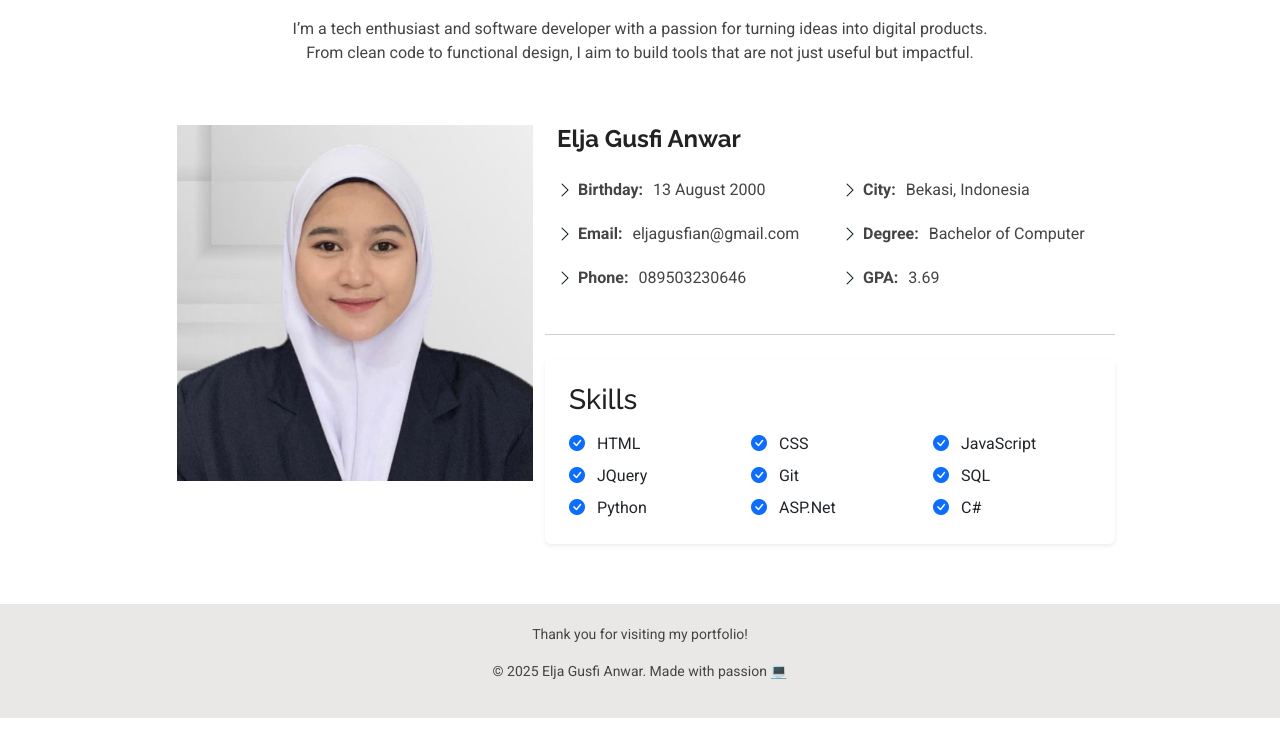
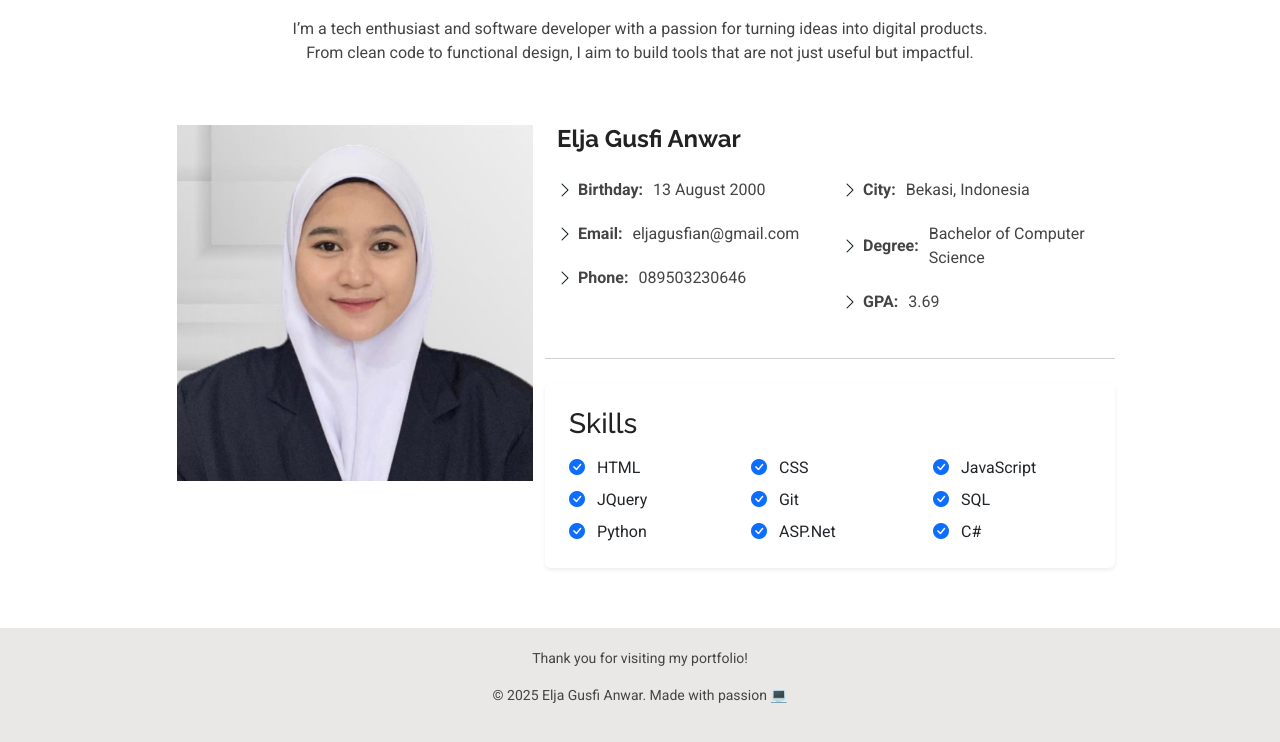
Before and after one commit to elzagusfi/Portfolio-Elja, a plain HTML site: page about.html in a window 1280 px wide. Shown: the part 204-946 px from the top of the page. Before the commit the page ends 922 px from the top, so only its background shows below. Drawn offline with Linux system fonts and the light colour scheme.

Commit message:
chane name of degree

```diff
--- a/about.html
+++ b/about.html
@@ -91,7 +91,7 @@
               <div class="col-lg-6">
                 <ul>
                   <li><i class="bi bi-chevron-right"></i> <strong>City:</strong> <span>Bekasi, Indonesia</span></li>
-                  <li><i class="bi bi-chevron-right"></i> <strong>Degree:</strong> <span>Bachelor of Computer</span></li>
+                  <li><i class="bi bi-chevron-right"></i> <strong>Degree:</strong> <span>Bachelor of Computer Science</span></li>
                   <li><i class="bi bi-chevron-right"></i> <strong>GPA:</strong> <span>3.69</span></li>
                 </ul>
               </div>
```
